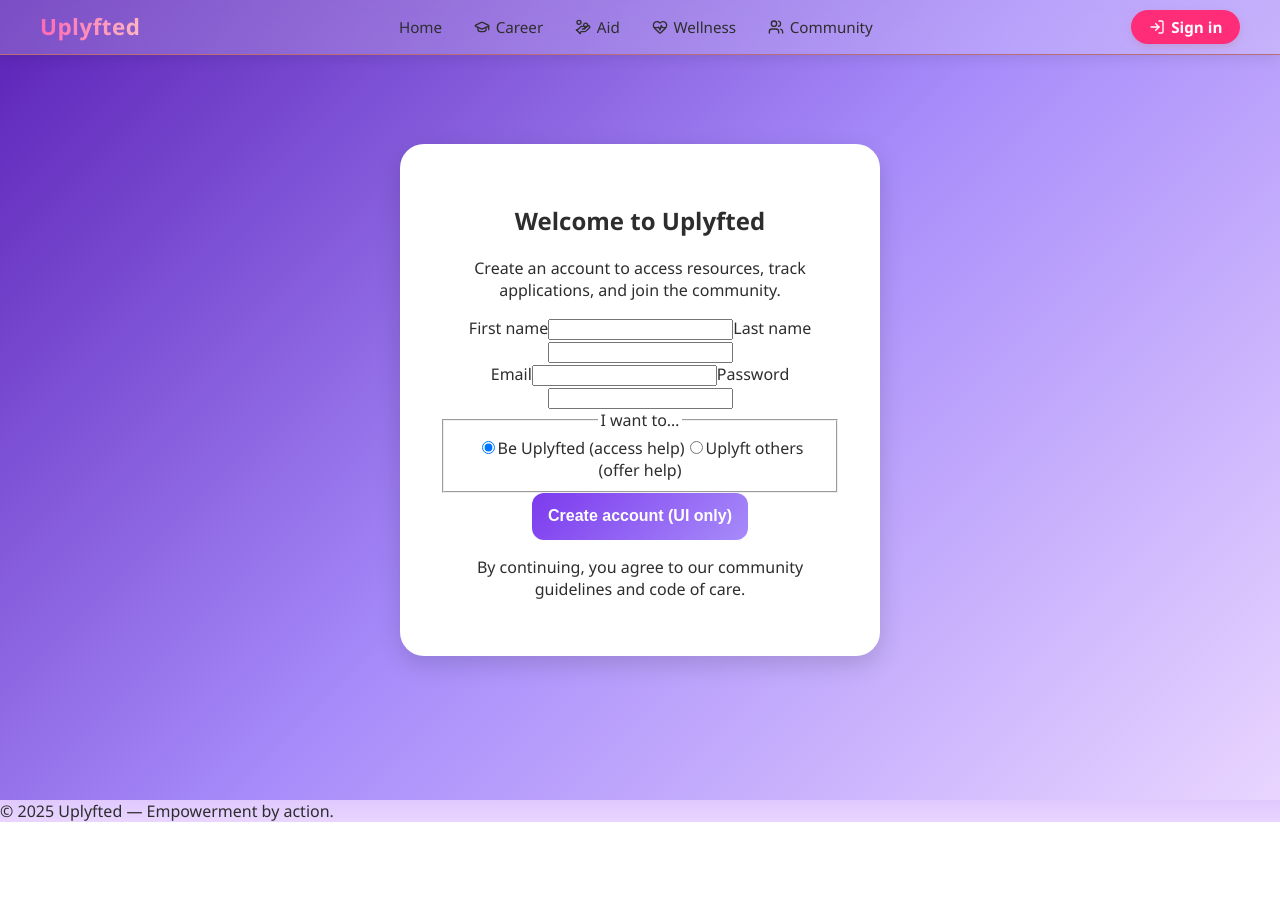
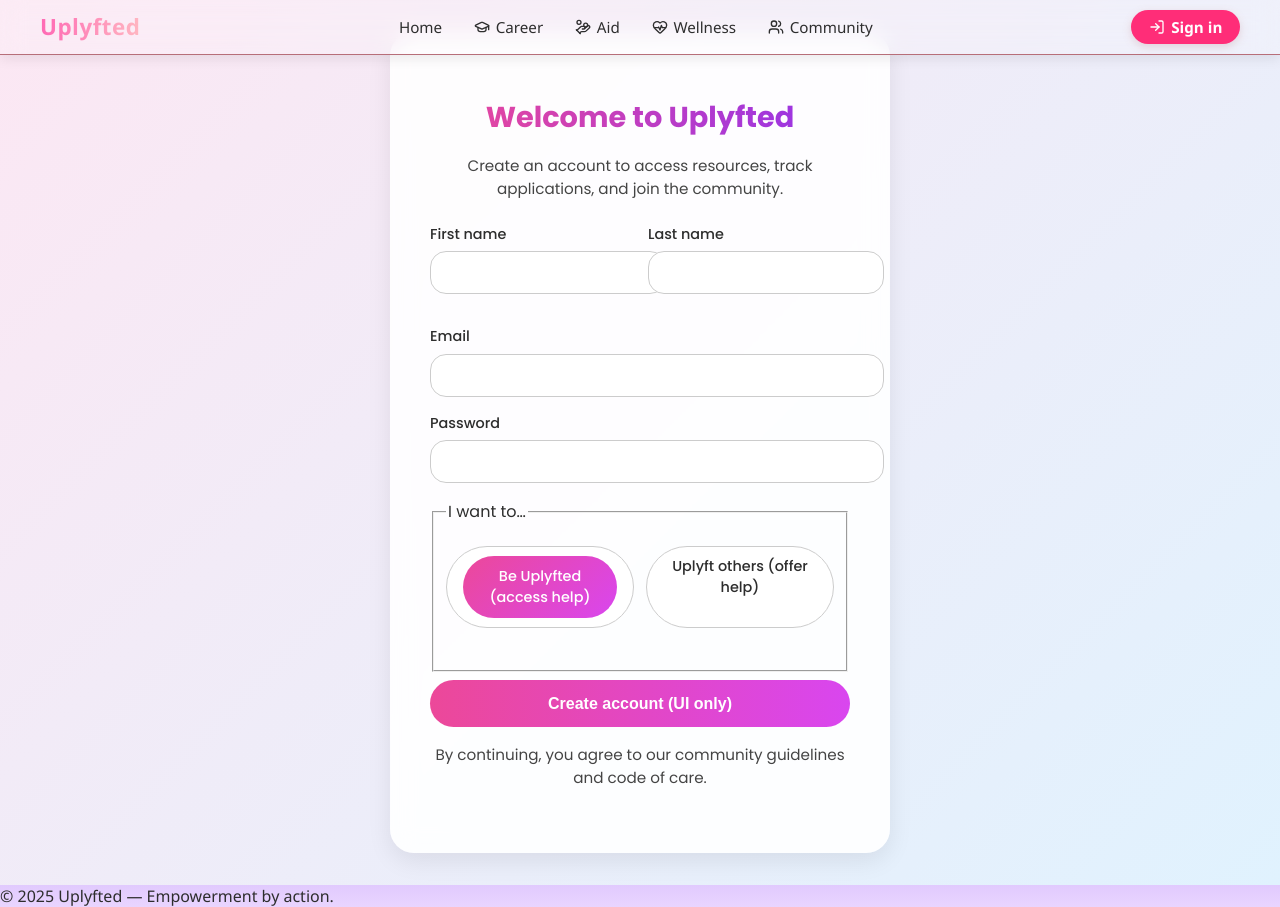
Before and after one commit to Sparshar-Njuguna/UPLYFTED, a React (Vite) app: page /auth in a window 1280 px wide. Before the commit the page ends 822 px from the top, so only its background shows below. Built offline with nearby package versions, Linux system fonts and the light colour scheme.

Commit message:
Changed up the structure in Auth.css too

```diff
--- a/src/styles/Auth.css
+++ b/src/styles/Auth.css
@@ -1,109 +1,148 @@
-/* ------------------ Auth Page Layout ------------------ */
+/* src/styles/Auth.css */
+
+/* Page background */
 .auth-page {
   min-height: 100vh;
   display: flex;
+  justify-content: center;
   align-items: center;
-  justify-content: center;
-  background: linear-gradient(
-    135deg,
-    #5b21b6,   /* deep violet */
-    #a78bfa,   /* lavender */
-    #e9d5ff    /* pastel lilac */
-  );
-  position: relative;
-  font-family: 'Segoe UI', Tahoma, Geneva, Verdana, sans-serif;
+  background: linear-gradient(135deg, #fce7f3, #e0f2fe);
+  font-family: "Poppins", sans-serif;
+  padding: 2rem;
 }
 
-/* Cute corner decoration */
-.corner-decor {
-  position: absolute;
-  top: 1rem;
-  left: 1rem;
-  font-size: 2rem;
-  animation: sparkle 2s infinite ease-in-out;
+/* Form wrapper */
+.auth-card {
+  background: rgba(255, 255, 255, 0.9);
+  backdrop-filter: blur(12px);
+  border-radius: 1.5rem;
+  box-shadow: 0 8px 24px rgba(0, 0, 0, 0.08);
+  padding: 2.5rem;
+  max-width: 420px;
+  width: 100%;
 }
 
-@keyframes sparkle {
-  0%, 100% { transform: rotate(0deg) scale(1); opacity: 0.8; }
-  50% { transform: rotate(15deg) scale(1.2); opacity: 1; }
-}
-
-/* ------------------ Auth Card ------------------ */
-.auth-card {
-  background: white;
-  padding: 2.5rem;
-  border-radius: 1.5rem;
-  box-shadow: 0 8px 24px rgba(0,0,0,0.15);
+/* Headings */
+.auth-card h2 {
+  font-size: 1.8rem;
+  font-weight: 700;
   text-align: center;
-  width: 100%;
-  max-width: 400px;
-}
-
-.auth-title {
-  font-size: 1.8rem;
-  font-weight: bold;
-  color: #5b21b6;
+  background: linear-gradient(to right, #ec4899, #9333ea);
+  -webkit-background-clip: text;
+  -webkit-text-fill-color: transparent;
   margin-bottom: 0.5rem;
 }
 
-.auth-subtitle {
+.auth-card p {
+  text-align: center;
+  color: #444;
+  margin-bottom: 1.5rem;
   font-size: 0.95rem;
-  color: #555;
-  margin-bottom: 1.5rem;
 }
 
-/* ------------------ Form ------------------ */
-.auth-form {
-  display: flex;
-  flex-direction: column;
-  gap: 1rem;
+/* Labels and inputs */
+.auth-card label {
+  display: block;
+  font-size: 0.9rem;
+  font-weight: 500;
+  margin-bottom: 1rem;
 }
 
-.auth-input {
-  padding: 0.85rem 1rem;
-  border: 1px solid #ddd;
-  border-radius: 0.75rem;
+.auth-card input[type="text"],
+.auth-card input[type="email"],
+.auth-card input[type="password"] {
+  width: 100%;
+  padding: 0.75rem 1rem;
+  border-radius: 1rem;
+  border: 1px solid #ccc;
   font-size: 0.95rem;
-  transition: border 0.3s, box-shadow 0.3s;
+  transition: all 0.2s;
+  margin-top: 0.4rem;
 }
 
-.auth-input:focus {
+.auth-card input:focus {
   outline: none;
-  border-color: #a78bfa;
-  box-shadow: 0 0 0 3px rgba(167, 139, 250, 0.4);
+  border-color: #ec4899;
+  box-shadow: 0 0 0 3px rgba(236, 72, 153, 0.25);
 }
 
-/* ------------------ Button ------------------ */
+/* Row for first/last name */
+.name-row {
+  display: flex;
+  gap: 1rem;
+  margin-bottom: 1rem;
+}
+
+.name-row label {
+  flex: 1;
+}
+
+/* Role selection pills */
+.role-options {
+  display: flex;
+  gap: 0.75rem;
+  margin: 1rem 0;
+  flex-wrap: wrap;
+}
+
+.role-pill {
+  flex: 1;
+  text-align: center;
+  padding: 0.6rem 1rem;
+  border: 1px solid #ccc;
+  border-radius: 999px;
+  font-size: 0.9rem;
+  cursor: pointer;
+  transition: all 0.2s;
+  background: white;
+  user-select: none;
+}
+
+.role-pill input {
+  display: none;
+}
+
+.role-pill span {
+  display: block;
+}
+
+.role-pill:hover {
+  background: #fdf2f8;
+  border-color: #ec4899;
+}
+
+.role-pill input:checked + span {
+  background: linear-gradient(135deg, #ec4899, #d946ef);
+  color: white;
+  border-radius: 999px;
+  padding: 0.6rem 1rem;
+  border: none;
+}
+
+/* Button */
 .auth-btn {
-  background: linear-gradient(135deg, #7c3aed, #a78bfa);
+  width: 100%;
+  padding: 0.9rem;
+  border: none;
+  border-radius: 999px;
+  font-weight: 600;
+  font-size: 1rem;
+  background: linear-gradient(to right, #ec4899, #d946ef);
   color: white;
-  padding: 0.9rem 1rem;
-  border: none;
-  border-radius: 0.75rem;
-  font-size: 1rem;
-  font-weight: bold;
   cursor: pointer;
-  transition: opacity 0.3s ease;
+  transition: transform 0.2s, box-shadow 0.2s;
+  margin-top: 0.5rem;
 }
 
 .auth-btn:hover {
-  opacity: 0.9;
+  transform: scale(1.05);
+  box-shadow: 0 6px 18px rgba(217, 70, 239, 0.3);
 }
 
-/* ------------------ Toggle Text ------------------ */
-.auth-toggle {
-  margin-top: 1.2rem;
-  font-size: 0.9rem;
-  color: #444;
+/* Fine print */
+.fine-print {
+  font-size: 0.75rem;
+  color: #666;
+  margin-top: 1rem;
+  text-align: center;
 }
-
-.auth-toggle span {
-  color: #7c3aed;
-  font-weight: bold;
-  cursor: pointer;
-  transition: color 0.3s ease;
-}
-
-.auth-toggle span:hover {
-  color: #5b21b6;
-}
```
